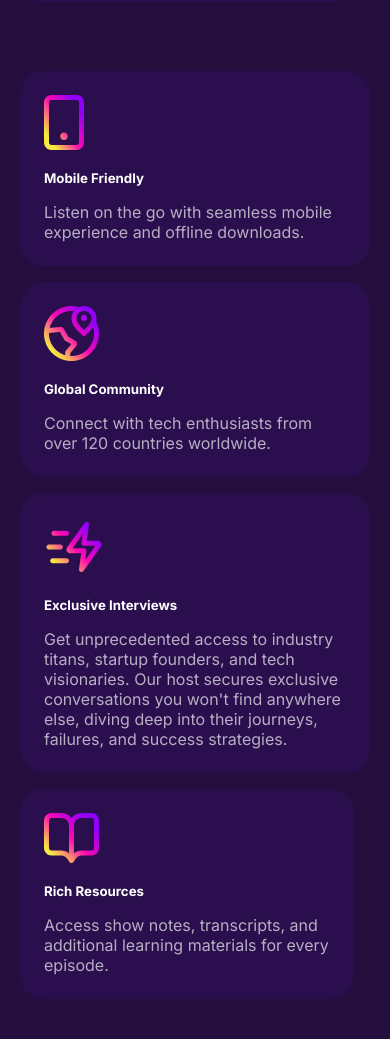
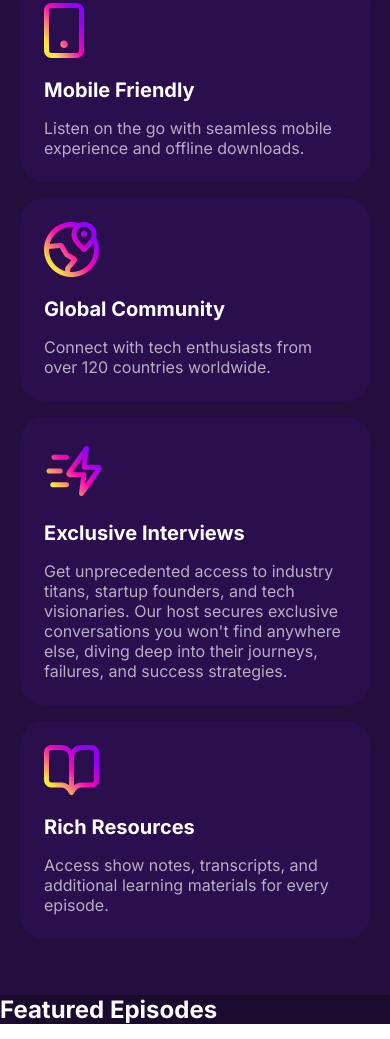
Before and after one commit to raselbabu273/my-second-assignment, a plain HTML site: page index.html in a window 390 px wide. Shown: the part 2315-3354 px from the top of the page. Drawn offline with Linux system fonts and the light colour scheme.

Commit message:
Clear design with responsiveness

```diff
--- a/index.html
+++ b/index.html
@@ -130,7 +130,12 @@
         </div>
      </section>
 
-     <!--  -->
+     <!-- Feature Section -->
+      <section class="bg-color">
+        <div class="features">
+            <h2 class="feature-title">Featured Episodes</h2>
+        </div>
+      </section>
 </body>
 
 </html>
--- a/styles/style.css
+++ b/styles/style.css
@@ -234,11 +234,8 @@
 .tech-container {
     max-width: 1200px;
     margin: 0 auto;
-    /* padding-top: 40px; */
     padding-bottom: 120px;
     display: grid;
-    /* justify-content: center;
-    align-items: center; */
     grid-template-columns: repeat(3, 1fr);
     grid-template-rows: repeat(3, 1fr);
     gap: 30px;
@@ -262,6 +259,8 @@
 }
 
 .grid-title {
+    font-size: 2rem;
+    font-weight: 700;
     padding-top: 16px;
     padding-bottom: 16px;
 }
@@ -355,7 +354,7 @@
     }
 
     .tech-title {
-        font-size: 1.5rem;
+        font-size: 1.75rem;
         font-weight: 700;
         max-width: 100%;
         margin: 0 auto;
@@ -364,13 +363,14 @@
 
     .tech-container {
         margin: 0 auto;
-        max-width: 400;
-        /* flex-direction: column; */
+        display: block;
+        flex-direction: column;
         grid-template-columns: repeat(1, 1fr);
-        justify-content: center;
-        align-items: center;
         padding: 16px 20px 40px;
-        gap: 16px;
+    }
+
+    .grid-title{
+        font-size: 1.25rem;
     }
 
     .premium,
@@ -381,6 +381,7 @@
         padding: 24px;
         width: 100%;
         border-radius: 24px;
+        margin-bottom: 16px;
     }
 
 }
```
